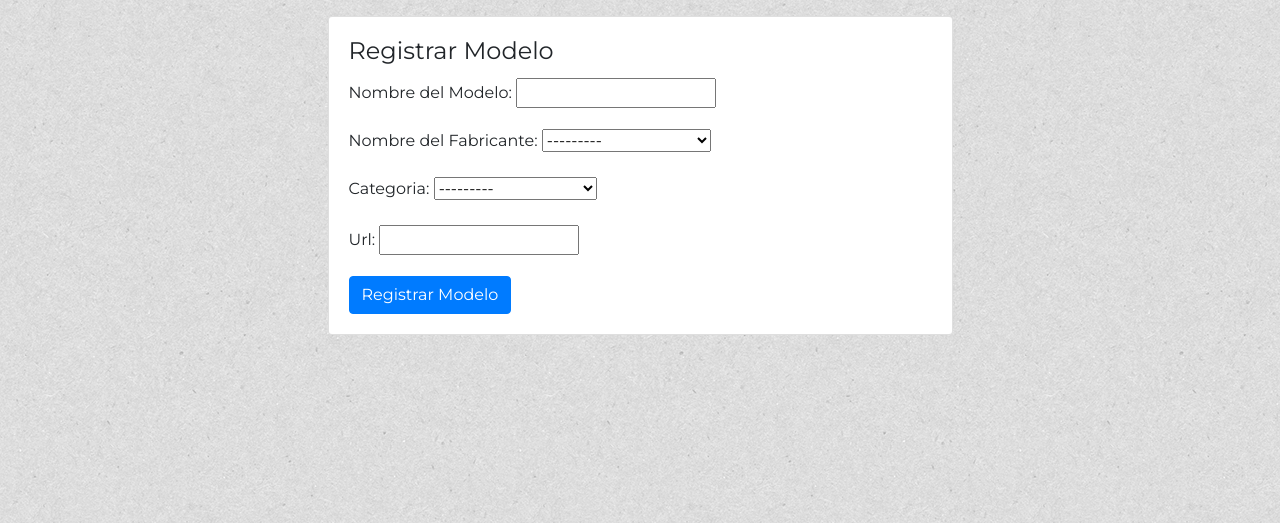
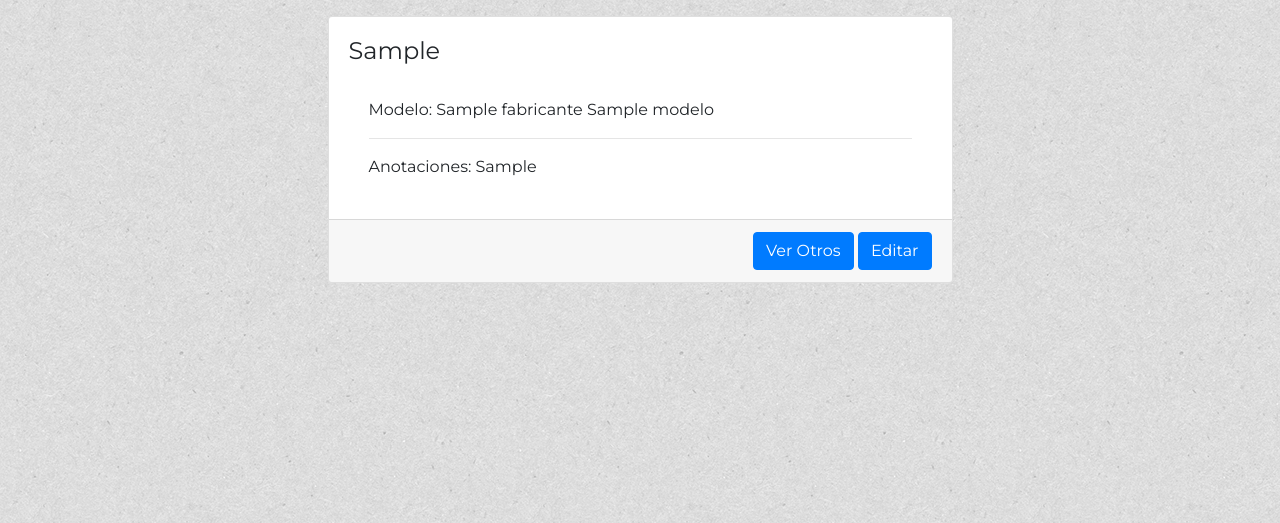
Before and after one commit to jlopez0591/SIGIA, a Django app: page /inventario/equipo/1/ in a window 1280 px wide. Shown: the part 56-579 px from the top of the page. Run offline with Django 3.2, Linux system fonts and the light colour scheme; tables that the repository leaves empty hold one stand-in row (values such as "Sample post"); some libraries are stand-ins or nearby versions.

Commit message:
Plantillas de inventario

```diff
--- a/inventario/admin.py
+++ b/inventario/admin.py
@@ -2,7 +2,7 @@
 
 from import_export.admin import ImportExportModelAdmin
 
-from inventario.models import Fabricante, Categoria, Modelo, Equipo
+from inventario.models import Fabricante, Categoria, Modelo, Equipo, Aula
 
 
 # Register your models here.
@@ -22,3 +22,7 @@
 @admin.register(Equipo)
 class EquipoAdmin(ImportExportModelAdmin):
     pass
+
+@admin.register(Aula)
+class AulaAdmin(ImportExportModelAdmin):
+    pass
--- a/inventario/models.py
+++ b/inventario/models.py
@@ -86,7 +86,7 @@
         return '{} {} {}'.format(self.ubicacion, self.modelo, self.etiqueta)
 
     def get_absolute_url(self):
-        return reverse('inventario:equipo-detalle', kwargs={
+        return reverse('inventario:detalle-equipo', kwargs={
             'pk': self.pk
         })
 
--- a/inventario/templates/inventario/equipo/detalle.html
+++ b/inventario/templates/inventario/equipo/detalle.html
@@ -0,0 +1,24 @@
+{% extends 'base.html' %}
+
+{% block title %}Equipo{% endblock %}
+
+{% block content %}
+    <div class="row">
+        <div class="col-md-6 offset-md-3 col-sm-12">
+            <div class="card">
+                <div class="card-body">
+                    <h4 class="card-title">{{ equipo.etiqueta }}</h4>
+                    <div class="card-body">
+                        Modelo: {{ equipo.modelo.fabricante.nombre }} {{ equipo.modelo.nombre }}
+                        <hr/>
+                        Anotaciones: {{ equipo.observaciones }}
+                    </div>
+                </div>
+                <div class="card-footer text-right">
+                    <a class="btn btn-primary" href="{% url 'inventario:lista-equipo' %}">Ver Otros</a>
+                    <a class="btn btn-primary" href="{% url 'inventario:editar-equipo' equipo.pk %}">Editar</a>
+                </div>
+            </div>
+        </div>
+    </div>
+{% endblock %}
--- a/inventario/templates/inventario/equipo/lista.html
+++ b/inventario/templates/inventario/equipo/lista.html
@@ -16,7 +16,7 @@
                             {% for equipo in equipos %}
                                 <tr>
                                     <td>{{ equipo }}</td>
-                                    <td><a href="#" class="btn btn-primary btn-sm"><i class="fa fa-edit"></i> </a>
+                                    <td><a href="{% url 'inventario:detalle-equipo' equipo.pk %}" class="btn btn-primary btn-sm"><i class="fa fa-edit"></i> </a>
                                         {% if equipo.modelo.url %}
                                             <a href="{{ equipo.modelo.url }}" class="btn btn-primary btn-sm"><i class="fas fa-link"></i>
                                                 Equipo </a>
--- a/inventario/urls.py
+++ b/inventario/urls.py
@@ -5,7 +5,7 @@
 from inventario.views import CategoriaCreateView, CategoriaListView, CategoriaDetailView, FabricanteCreateView, \
     FabricanteDetailView, EquipoCreateView, EquipoListView, \
     FabricanteListView, ModeloCreateView, ModeloListView, ModeloDetailView, AulaListView, AulaCreateView, \
-    AulaDetailView, AulaUpdateView, ModeloUpdateView
+    AulaDetailView, AulaUpdateView, ModeloUpdateView, EquipoDetailView, EquipoUpdateView
 
 from . import views
 
@@ -27,8 +27,8 @@
     # CRUD Equipo
     url(r'^equipos/$', EquipoListView.as_view(), name='lista-equipo'),
     url(r'^equipo/crear/$', EquipoCreateView.as_view(), name='crear-equipo'),
-    url(r'^equipo/(?P<pk>[\d+])/$', ModeloCreateView.as_view(), name='detalle-equipo'),
-    url(r'^equipo/(?P<pk>[\d+])/editar$', EquipoCreateView.as_view(), name='detalle-equipo'),
+    url(r'^equipo/(?P<pk>[\d+])/$', EquipoDetailView.as_view(), name='detalle-equipo'),
+    url(r'^equipo/(?P<pk>[\d+])/editar$', EquipoUpdateView.as_view(), name='editar-equipo'),
     # CRUD Aula
     url(r'^aulas/$', AulaListView.as_view(), name='lista-aulas'),
     url(r'^aula/(?P<pk>[\d+])/$', AulaDetailView.as_view(), name='detalle-aulas'),
--- a/inventario/views.py
+++ b/inventario/views.py
@@ -80,6 +80,7 @@
     form_class = ModeloForm
     context_object_name = 'form'
     template_name = 'inventario/modelo/crear.html'
+    success_url = reverse_lazy('inventario:equipo-lista     ')
 
 
 # Equipos
@@ -153,7 +154,7 @@
 
     def form_valid(self, form):
         form.instance.cod_sede = self.request.user.perfil.cod_sede
-        form.instance.cod_sede = self.request.user.perfil.cod_unidad
+        form.instance.cod_unidad = self.request.user.perfil.cod_unidad
         return super(AulaCreateView, self).form_valid(form)
 
 
```
